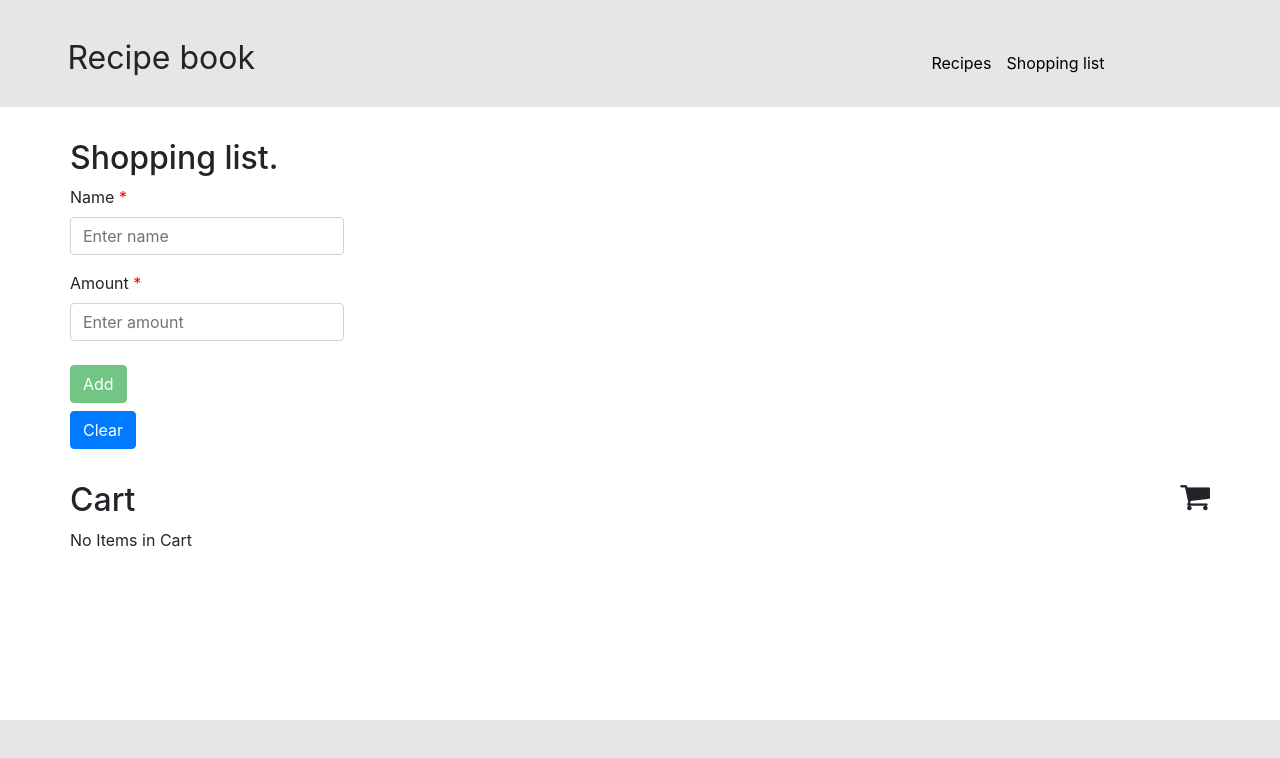
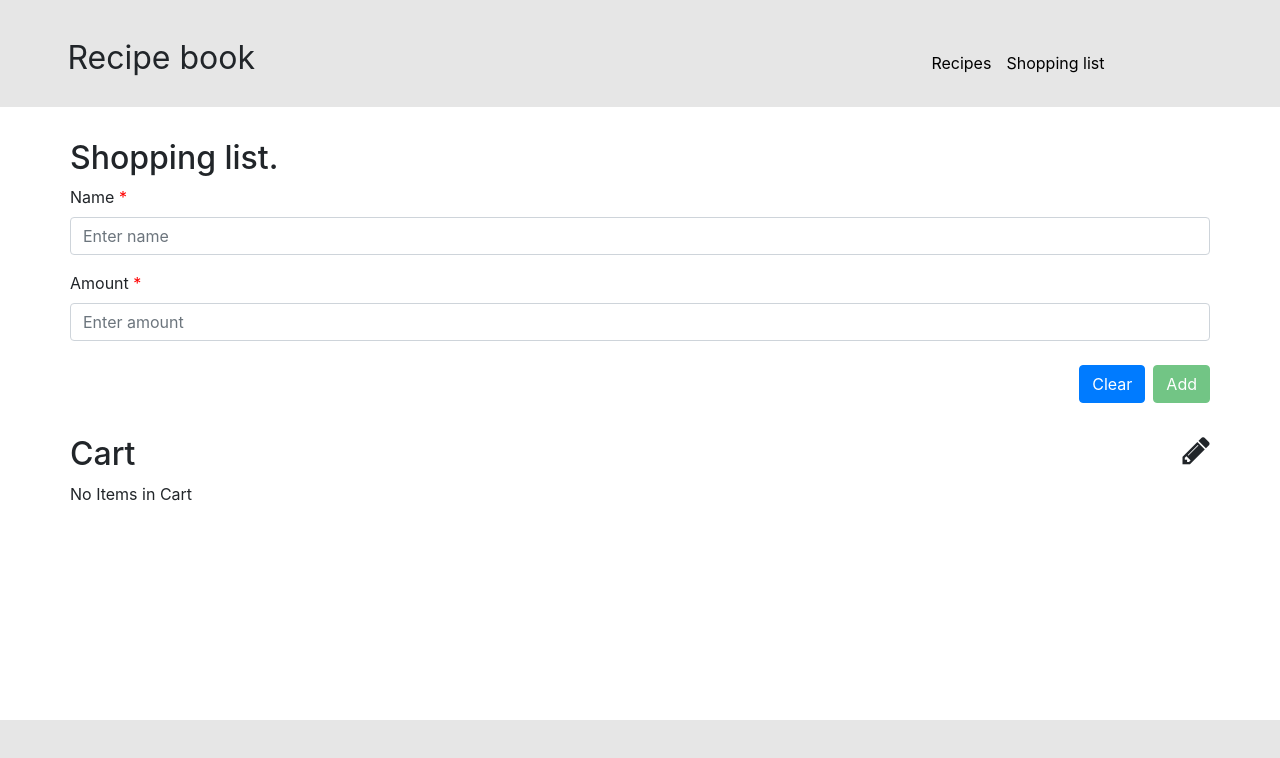
Before and after one commit to asweenravi/recipe-book, an Angular app: page /shopping in a window 1280 px wide. Shown: the top 758 px of the page. Built offline with nearby package versions, Linux system fonts and the light colour scheme.

Commit message:
fixing UI inconsistancy and functionality inconsistancy in shopping list page

```diff
--- a/src/app/components/recipe-details/recipe-details.component.ts
+++ b/src/app/components/recipe-details/recipe-details.component.ts
@@ -42,6 +42,9 @@ export class RecipeDetailsComponent implements OnInit {
 
   deleteIngredient(index) {
     this.recipe.ingredients.splice(index,1);
+    if(this.recipe.ingredients.length === 0) {
+      this.editable = false;
+    }
   }
 
 }
--- a/src/app/components/recipe-listing/recipe-listing.component.css
+++ b/src/app/components/recipe-listing/recipe-listing.component.css
@@ -29,11 +29,14 @@
     align-items: center;
 }
 
-.recipe-form button {
-    margin-right: 1rem;
-}
 
 .error-msg,
 .required-field {
     color: red;
 }
+
+.add-button,
+.clear-button {
+    float: right;
+    margin-left: .5rem;
+}
--- a/src/app/components/recipe-listing/recipe-listing.component.html
+++ b/src/app/components/recipe-listing/recipe-listing.component.html
@@ -36,8 +36,9 @@
                             *ngIf="(recipeForm?.controls.description.dirty || recipeForm?.controls.description.touched) && recipeForm?.controls.description.invalid && recipeForm?.controls.description.errors.required">Description
                             URL is a required field</small>
                     </div>
-                    <button [disabled]="recipeForm.invalid" class="btn btn-success" (click)="addRecipe()">Add</button>
-                    <button class="btn btn-danger" (click)="revert()">Cancel</button>
+                    <button [disabled]="recipeForm.invalid" class="btn btn-success add-button"
+                        (click)="addRecipe()">Add</button>
+                    <button class="btn btn-primary clear-button" (click)="revert()">Clear</button>
                 </form>
             </div>
         </div>
--- a/src/app/components/shopping-list/shopping-list.component.css
+++ b/src/app/components/shopping-list/shopping-list.component.css
@@ -10,7 +10,8 @@ form button {
     margin-top: .5rem;
 }
 
-.cart-heading {
+.cart-heading,
+.product-addition {
     width: 100%;
 }
 
@@ -35,3 +36,9 @@ form button {
 .required-field {
     color: red;
 }
+
+.add-button,
+.clear-button {
+    float: right;
+    margin-left: .5rem;
+}
--- a/src/app/components/shopping-list/shopping-list.component.html
+++ b/src/app/components/shopping-list/shopping-list.component.html
@@ -11,19 +11,22 @@
                     <div class="form-group">
                         <label for="nameField">Name <span class="required-field">*</span></label>
                         <input type="text" class="form-control" formControlName="name" placeholder="Enter name">
-                        <small class="error-msg" *ngIf="(shoppingForm?.controls.name.dirty || shoppingForm?.controls.name.touched) && shoppingForm?.controls.name.invalid && shoppingForm?.controls.name.errors.required">
-                                Name is a required field.
+                        <small class="error-msg"
+                            *ngIf="(shoppingForm?.controls.name.dirty || shoppingForm?.controls.name.touched) && shoppingForm?.controls.name.invalid && shoppingForm?.controls.name.errors.required">
+                            Name is a required field.
                         </small>
                     </div>
                     <div class="form-group">
                         <label for="amountField">Amount <span class="required-field">*</span></label>
                         <input type="number" class="form-control" formControlName="amount" placeholder="Enter amount">
-                        <small class="error-msg" *ngIf="(shoppingForm?.controls.amount.dirty || shoppingForm?.controls.amount.touched) && shoppingForm?.controls.amount.invalid && shoppingForm?.controls.amount.errors.required">
-                                Amount is a required field.
+                        <small class="error-msg"
+                            *ngIf="(shoppingForm?.controls.amount.dirty || shoppingForm?.controls.amount.touched) && shoppingForm?.controls.amount.invalid && shoppingForm?.controls.amount.errors.required">
+                            Amount is a required field.
                         </small>
                     </div>
-                    <button type="submit" (click)="addProduct()" [disabled]="!shoppingForm.valid" class="btn btn-success">Add</button><br />
-                    <button class="btn btn-primary" (click)="revert()">Clear</button>
+                    <button type="submit" (click)="addProduct()" [disabled]="!shoppingForm.valid"
+                        class="btn btn-success add-button">Add</button>
+                    <button class="btn btn-primary clear-button" (click)="revert()">Clear</button>
                 </form>
             </div>
         </div>
@@ -33,14 +36,17 @@
     <div class="container">
         <div class="row">
             <div class="cart-heading">
-                <h2>Cart<i class="fa fa-shopping-cart icon" aria-hidden="true"></i></h2>
+                <h2>Cart<i class="fa fa-pencil icon" aria-hidden="true" [hidden]="editable"
+                        (click)="editable = !editable"></i><i class="fa fa-times icon" aria-hidden="true"
+                        [hidden]="!editable" (click)="editable = !editable"></i></h2>
             </div>
         </div>
         <div class="row">
             <div class="cart-listing">
                 <p class="cart-empty" *ngIf="!cartItems.length">No Items in Cart</p>
                 <div class="cart-item" *ngFor="let item of cartItems;let i = index">
-                    <p>{{item.name}} ({{item.amount}}) <i class="fa fa-trash icon" (click)="deleteItem(i)" aria-hidden="true"></i></p>
+                    <p>{{item.name}} ({{item.amount}}) <i class="fa fa-trash icon" *ngIf="editable"
+                            (click)="deleteItem(i)" aria-hidden="true"></i></p>
                 </div>
             </div>
         </div>
--- a/src/app/components/shopping-list/shopping-list.component.ts
+++ b/src/app/components/shopping-list/shopping-list.component.ts
@@ -12,14 +12,12 @@ export class ShoppingListComponent implements OnInit {
     name: new FormControl('',[Validators.required]),
     amount: new FormControl('',[Validators.required])
   });
-
   cartItem: Object = {
     'name': '',
     'amount': ''
   };
-
-  cartItems: any = [
-  ]
+  cartItems: any = [];
+  editable: boolean = false;
 
   constructor() { }
 
@@ -41,6 +39,9 @@ export class ShoppingListComponent implements OnInit {
 
   deleteItem(index) {
     this.cartItems.splice(index,1);
+    if(this.cartItems.length === 0) {
+      this.editable = false;
+    }
   }
 
 }
```
Also changed, not shown: src/app/components/recipe-details/recipe-details.component.html (+13 -11 lines).
